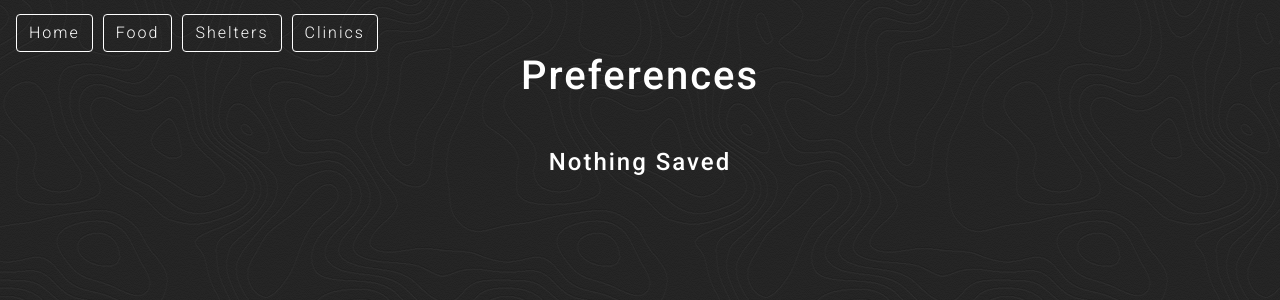
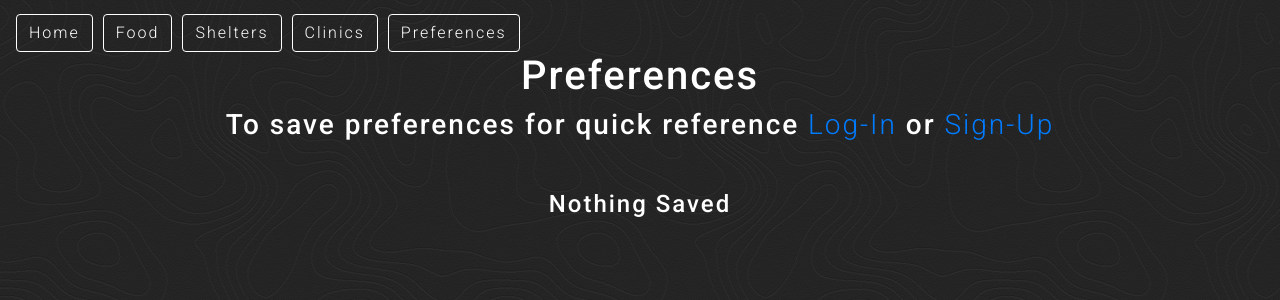
Before and after one commit to felix911104/project-3, a React (Create React App) app: page /preferences in a window 1280 px wide. Shown: the top 300 px of the page. Built offline with nearby package versions, Linux system fonts and the light colour scheme; a web font is replaced by a local one.

Commit message:
updated pref page

```diff
--- a/src/components/Navbar/index.js
+++ b/src/components/Navbar/index.js
@@ -17,6 +17,9 @@ function NavTabs() {
       <Link to="/clinics">
         <button className="btn btn-outline-primary">Clinics</button>
       </Link>
+      <Link to="/preferences">
+        <button className="btn btn-outline-primary">Preferences</button>
+      </Link>
     </div>
   );
 
--- a/src/components/pages/Preferences/index.js
+++ b/src/components/pages/Preferences/index.js
@@ -3,7 +3,7 @@ import API from "../../../utils/API";
 import Card from "../../Card";
 import DeleteBtn from "../../DeleteBtn";
 import NavTabs from "../../Navbar/index";
-
+import { Link } from "react-router-dom";
 
 class Preferences extends Component {
   state = {
@@ -104,11 +104,17 @@ class Preferences extends Component {
   };
 
   render() {
+    let loggedIn = this.state.userId !== "-1";
     return (
       <div>
         <NavTabs />
         <h1 className="text-center">Preferences</h1>
-
+        <h3 className="text-center mb-5" hidden={loggedIn}>
+          To save preferences for quick reference
+        <Link to="/login"> Log-In </Link>
+          or
+        <Link to="/signup"> Sign-Up </Link>
+        </h3>
           {this.state.food.length || this.state.shelters.length || this.state.clinics.length ?
            (<p></p>): (<h4 className="text-center mt-5">Nothing Saved</h4>)}
 
```
